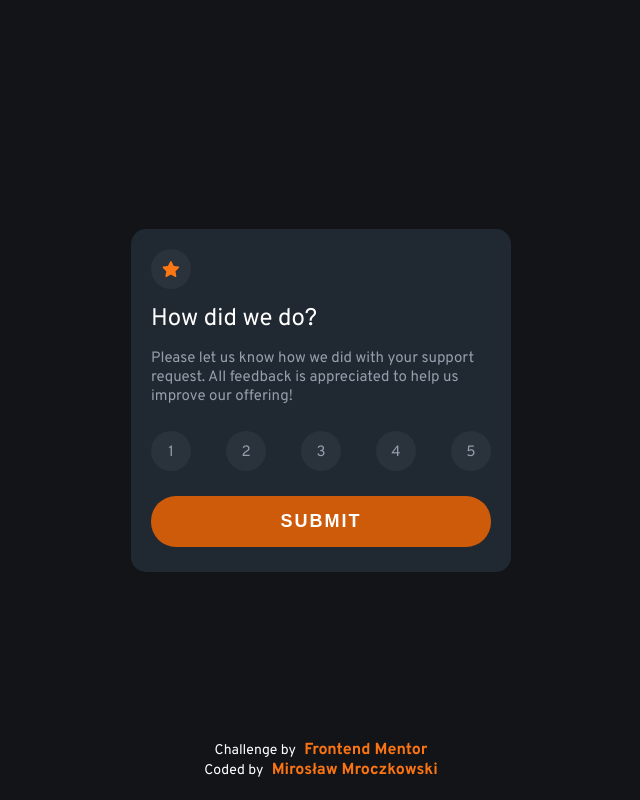
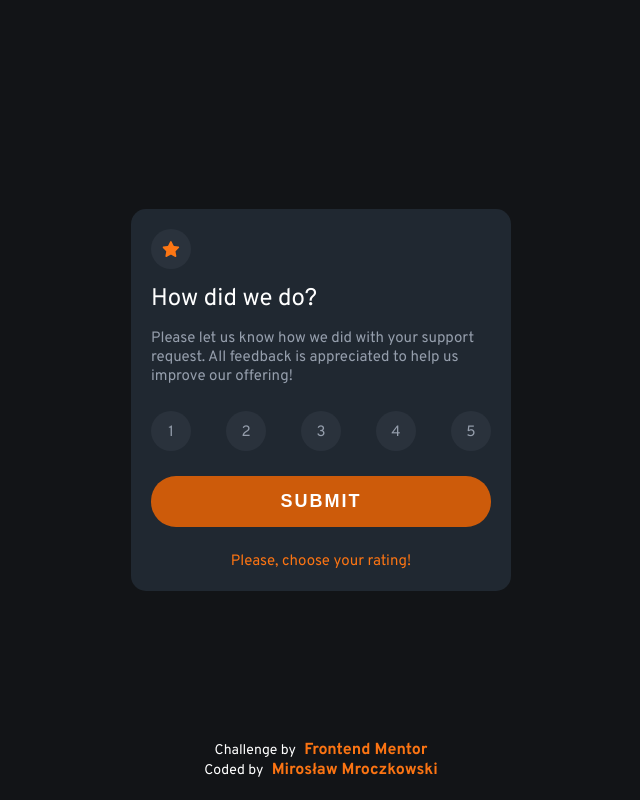
Before and after one commit to miroslaw-mroczkowski/interactive-rating-component, a plain HTML site: page index.html in a window 1280 px wide. Both pictures are taken after a click on the button "SUBMIT". Shown: the whole page, without its empty margins (319-959 px from the left). Drawn offline with Linux system fonts and the light colour scheme.

Commit message:
error information update

```diff
--- a/css/main.css
+++ b/css/main.css
@@ -192,6 +192,21 @@ form .rating-box .rating-input:checked + .rating-label {
   color: white;
 }
 
+.error-message {
+  display: none;
+  width: 100%;
+  margin-top: 0.5rem;
+  text-align: center;
+  font-size: 1.5rem;
+  color: #fb7413;
+  -webkit-transition: display 0.3s;
+  transition: display 0.3s;
+}
+
+.active {
+  display: block;
+}
+
 .modal-container {
   display: none;
   -webkit-box-orient: vertical;
--- a/index.html
+++ b/index.html
@@ -55,6 +55,8 @@
         </div>
         <button class="submit-btn">submit</button>
       </form>
+
+      <p class="error-message">Please, choose your rating!</p>
 
     </div>
 
--- a/main.js
+++ b/main.js
@@ -4,6 +4,7 @@ const modalBox = document.querySelector('.modal-rating-score')
 const ratingContainer = document.querySelector('.rating-container')
 const scoreParagraph = document.createElement('p')
 const modalContainer = document.querySelector('.modal-container')
+const errorMsg = document.querySelector('.error-message')
 let scoreValue = ''
 
 const score = () => {
@@ -17,8 +18,7 @@ const score = () => {
 const addScore = e => {
 	e.preventDefault()
 	if (scoreValue === '') {
-		alert('Choose your score!')
-		return
+		errorMsg.classList.add('active')
 	} else {
 		scoreParagraph.textContent = `You selected ${scoreValue} out of ${ratingScore.length}`
 		scoreParagraph.classList.add('modal-score-text')
```
Also changed, not shown: 1 other file.
